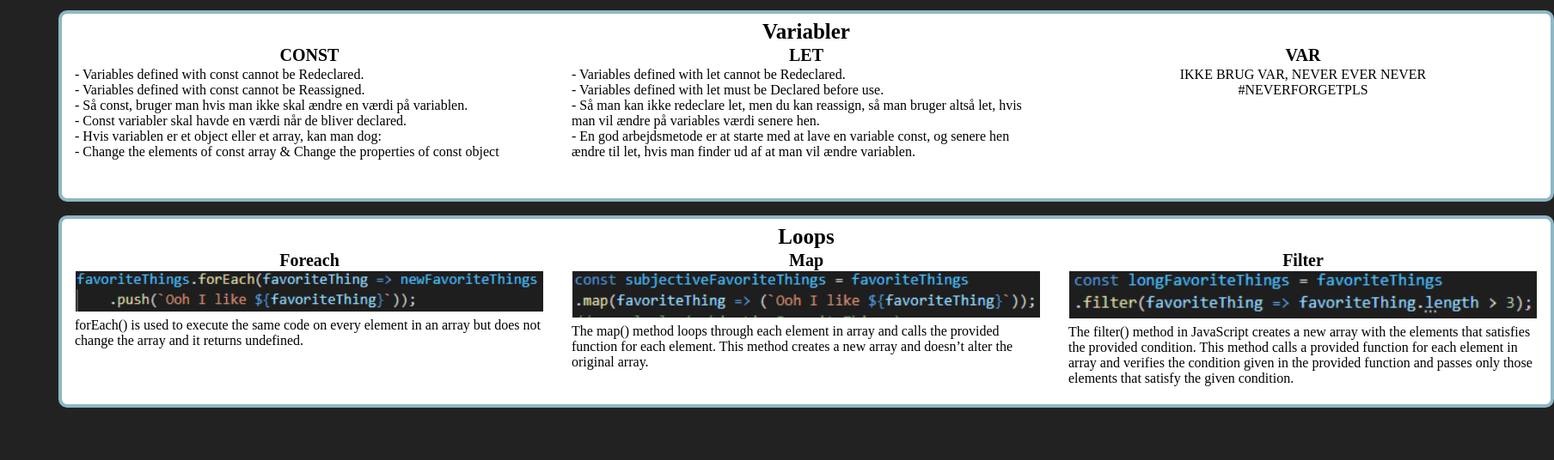
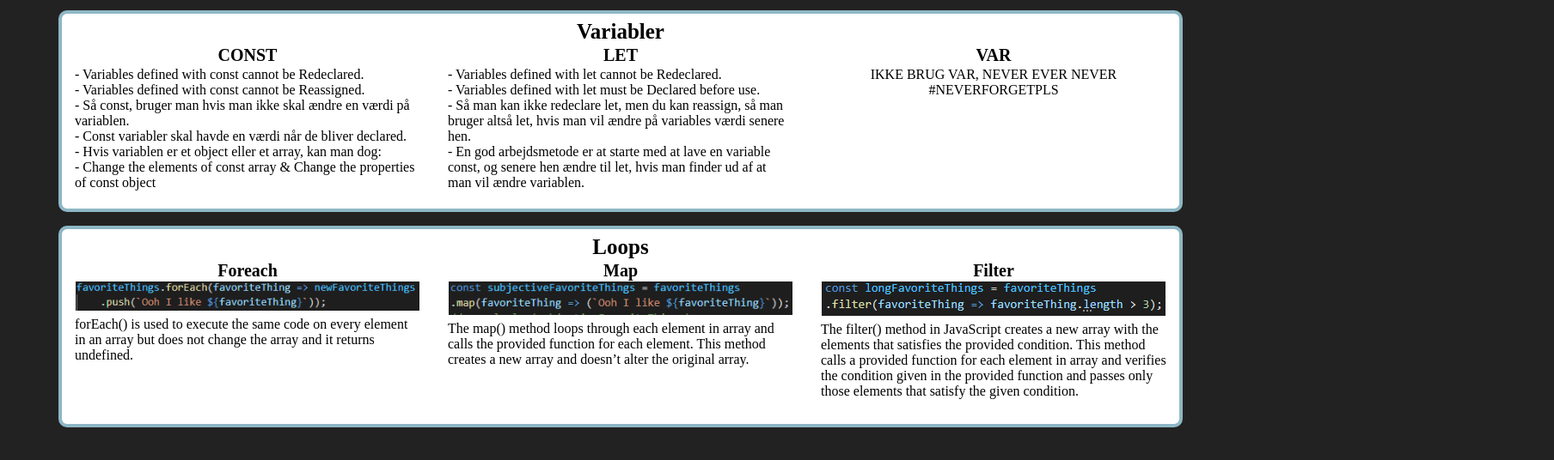
Before and after one commit to ThomasSimonsen20/node-js-class, a website: page 3._Mandatory_1/public/fundamentals/fundamentals.html in a window 1280 px wide. Shown: the part 48-584 px from the top of the page at 86% size, 1808 px wide, since content can reach past the window. Drawn offline with Linux system fonts and the light colour scheme; files whose address does not match are found by name.

Commit message:
changed picture size

```diff
--- a/3._Mandatory_1/public/fundamentals/fundamentals.css
+++ b/3._Mandatory_1/public/fundamentals/fundamentals.css
@@ -40,7 +40,7 @@
 }
 
 .image {
-    width: 34em;;
+    width: 25em;
     padding: 1px;
 }
 
```
